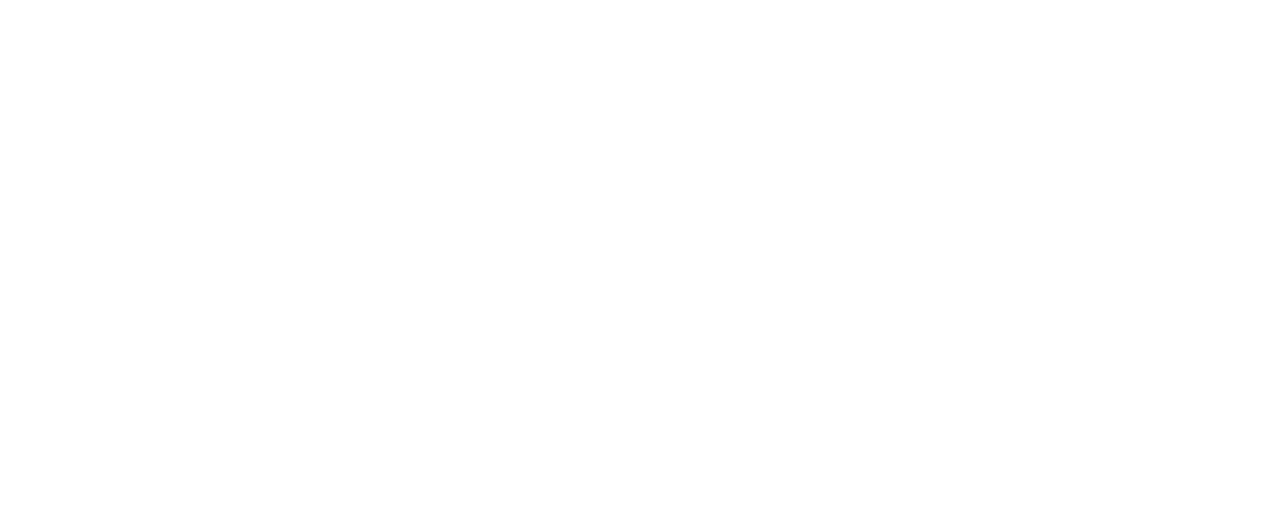
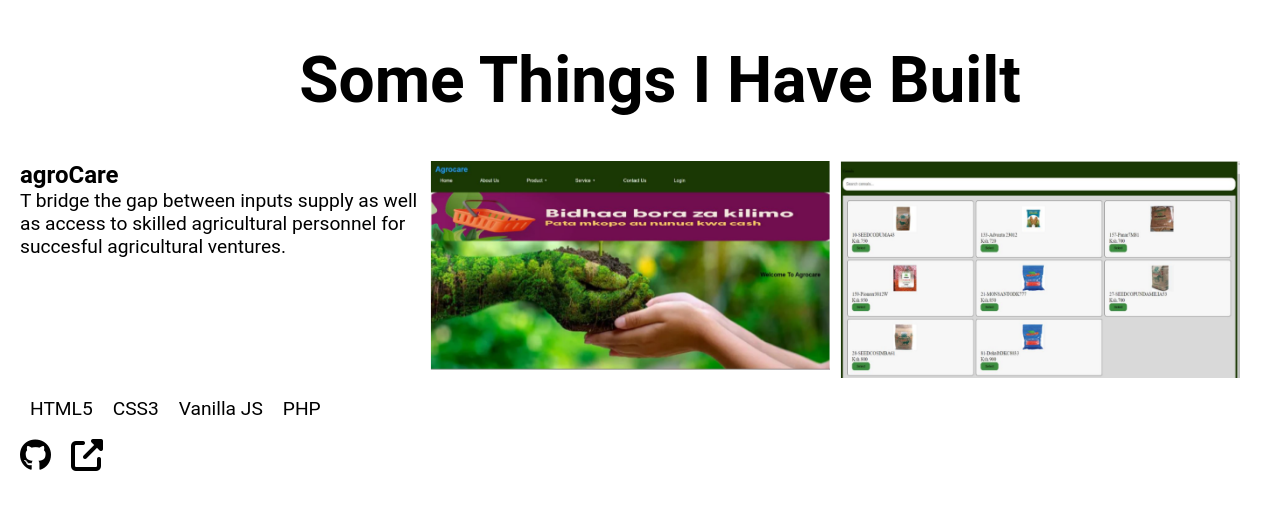
Before and after one commit to Erick-Ondiwa/Potforlio-Website, a plain HTML site: page potforlio.html in a window 1280 px wide. Drawn offline with Linux system fonts and the light colour scheme.

Commit message:
Added a project to the potforlio submodule

```diff
--- a/potforlio.html
+++ b/potforlio.html
@@ -4,8 +4,38 @@
   <meta charset="UTF-8">
   <meta name="viewport" content="width=device-width, initial-scale=1.0">
   <title>Projects Potforlio</title>
+
+  <link rel="stylesheet" href="styles/potforlio.css">
 </head>
 <body>
+  <script
+   src="https://kit.fontawesome.com/006d8b3681.js" crossorigin="anonymous">
+  </script>
 
+  <div class="myPotforlio">
+    <h1>Some Things I Have Built</h1>
+    <div class="agroCare">
+      <div class="projectDesc">
+        <h2>agroCare</h2>
+        <p>
+          T bridge the gap between inputs supply as well as access to skilled  agricultural personnel for succesful agricultural ventures.
+        </p>
+      </div>
+      <div class="imgs">
+        <img src="imgs/HomePage.png" alt="Home Page">
+        <img src="imgs/Products.png" alt="Sample Products Page">
+      </div>
+    </div>
+  </div>
+  <div class="technologies">
+    <p>HTML5</p>
+    <p>CSS3</p>
+    <p>Vanilla JS</p>
+    <p>PHP</p>
+  </div>
+   <div class="projectLinks">
+     <i class="fa-brands fa-github"></i>
+     <i class="fa fa-external-link" aria-hidden="true"></i>
+  </div>
 </body>
 </html>
--- a/styles/contactForm.css
+++ b/styles/contactForm.css
@@ -3,6 +3,7 @@ body{
   flex-direction: column;
   justify-content: center;
   align-items: center;
+  background-color: hsl(0, 2%, 80%);
   margin: 0;
   font-family: Roboto;
   font-size: 1.2em;
--- /dev/null
+++ b/styles/potforlio.css
@@ -0,0 +1,62 @@
+body{
+  margin: 0;
+  display: flex;
+  flex-direction: column;
+  font-family: Roboto;
+  width: 100%;
+}
+.myPotforlio{
+  /* margin-right: 50px; */
+  margin-left: 20px;
+  display: flex;
+  flex-direction: column;
+  align-items: center;
+  width: 100%;
+}
+.myPotforlio h1{
+  font-size: 4em;
+  color: hsl(0, 0%, 0%);
+}
+.agroCare{
+  width: 100%;
+  display: flex;
+}
+.projectDesc h2{
+  margin: 0;
+  margin-bottom: 0;
+}
+.projectDesc{
+  width: 400px;
+}
+.projectDesc p{
+  display: inline;
+  width: 100px;
+  font-size: 1.2em;
+  color: hsl(0, 0%, 0%);
+}
+.imgs{
+  display: flex;
+}
+.imgs img{
+  width: 400px;
+  margin-left: 10px;
+}
+.technologies{
+  display: flex;
+  align-items: center;
+  margin-left: 20px;
+}
+.technologies p{
+  font-size: 1.2em;
+  margin-right: 10px;
+  margin-left: 10px;
+}
+.projectLinks{
+  display: flex;
+  align-items: center;
+  margin-left: 20px;
+}
+.projectLinks i{
+  font-size: 2em;
+  margin-right: 20px;
+}
```
Also changed, not shown: index.html (+3 -1 lines), imgs/HomePage.png (added), imgs/Products.png (added).
